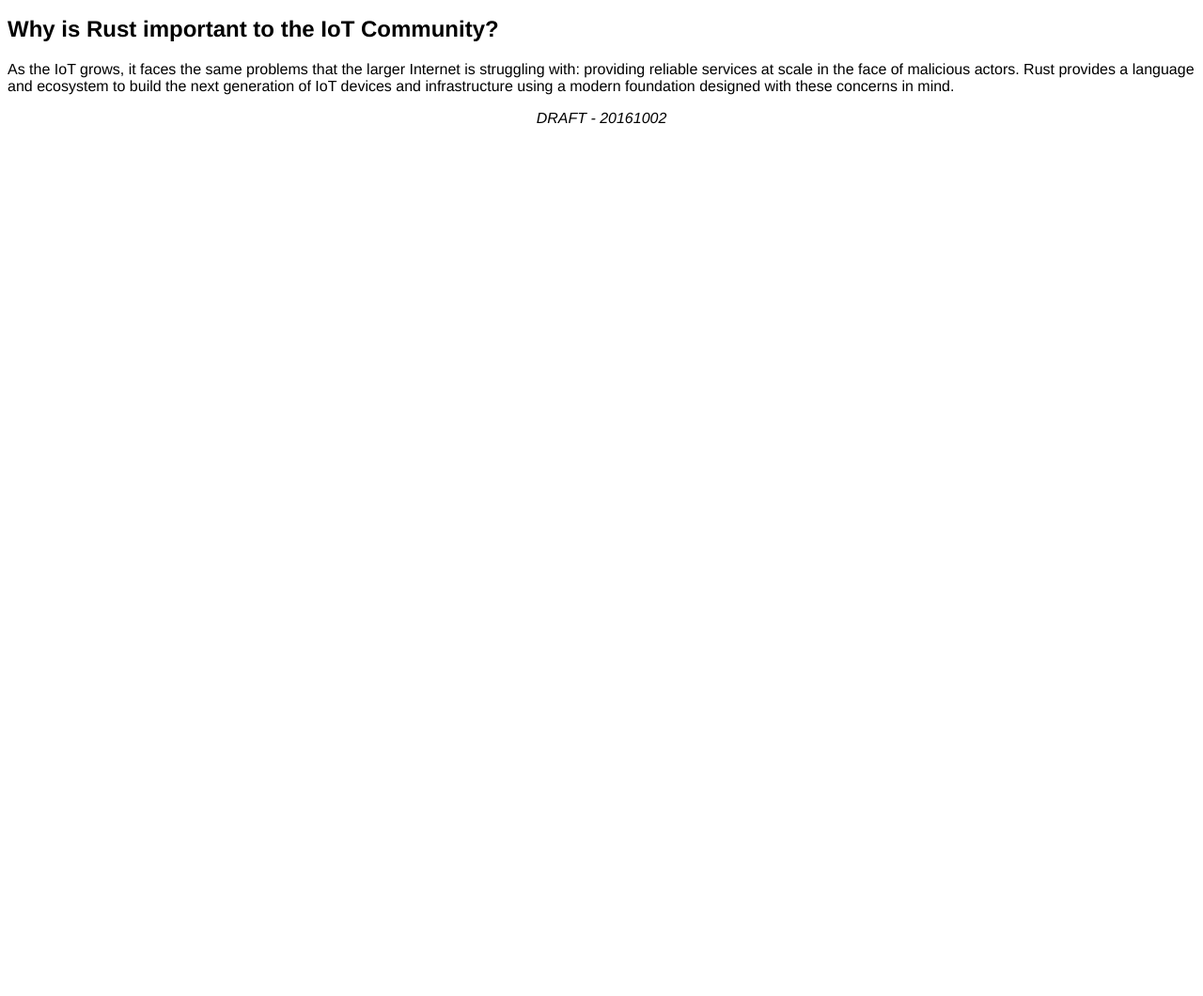
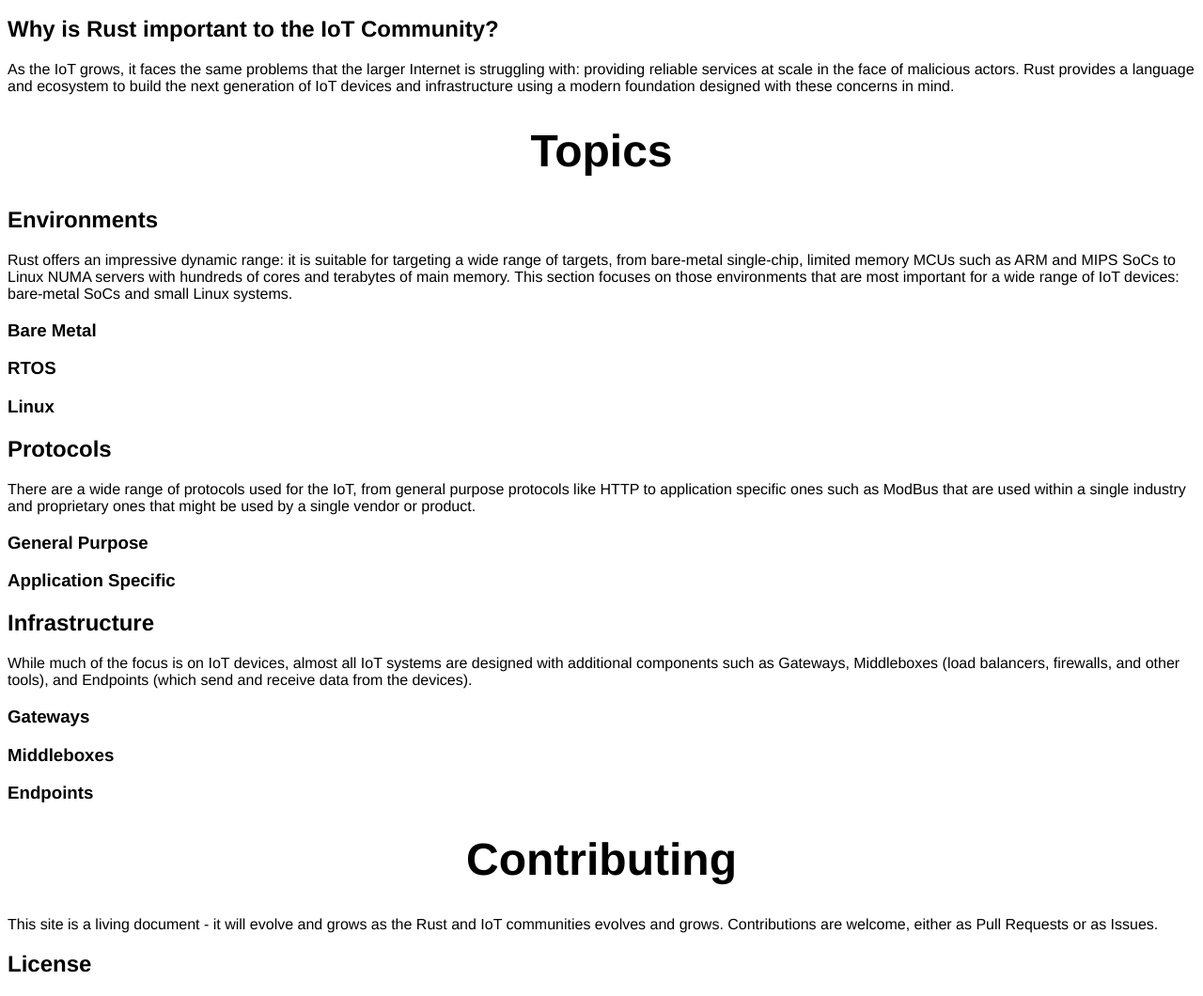
Before and after one commit to fullstack-systems/areweiotyet, a plain HTML site: page index.html in a window 1280 px wide. Shown: the part 500-1560 px from the top of the page at 94% size. Before the commit the page ends 800 px from the top, so only its background shows below. Drawn offline with Linux system fonts and the light colour scheme.

Commit message:
Deploy site

```diff
--- a/index.html
+++ b/index.html
@@ -30,7 +30,31 @@ constrained networked devices) are a good match to the language and community's
 struggling with: providing reliable services at scale in the face of malicious actors. Rust provides
 a language and ecosystem to build the next generation of IoT devices and infrastructure using a modern
 foundation designed with these concerns in mind.</p>
-
-<p style="text-align: center; font-style: italic">DRAFT - 20161002</p>
+<h1>Topics</h1>
+<h2>Environments</h2>
+<p>Rust offers an impressive dynamic range: it is suitable for targeting a wide range of targets, from
+bare-metal single-chip, limited memory MCUs such as ARM and MIPS SoCs to Linux NUMA servers with hundreds
+of cores and terabytes of main memory. This section focuses on those environments that are most
+important for a wide range of IoT devices: bare-metal SoCs and small Linux systems.</p>
+<h3>Bare Metal</h3>
+<h3>RTOS</h3>
+<h3>Linux</h3>
+<h2>Protocols</h2>
+<p>There are a wide range of protocols used for the IoT, from general purpose protocols like HTTP to
+application specific ones such as ModBus that are used within a single industry and proprietary ones
+that might be used by a single vendor or product.</p>
+<h3>General Purpose</h3>
+<h3>Application Specific</h3>
+<h2>Infrastructure</h2>
+<p>While much of the focus is on IoT devices, almost all IoT systems are designed with additional
+components such as Gateways, Middleboxes (load balancers, firewalls, and other tools), and
+Endpoints (which send and receive data from the devices).</p>
+<h3>Gateways</h3>
+<h3>Middleboxes</h3>
+<h3>Endpoints</h3>
+<h1>Contributing</h1>
+<p>This site is a living document - it will evolve and grows as the Rust and IoT communities evolves and grows.
+Contributions are welcome, either as Pull Requests or as Issues.</p>
+<h2>License</h2>
 </body>
 </html>
```
Also changed, not shown: 7 other files.
